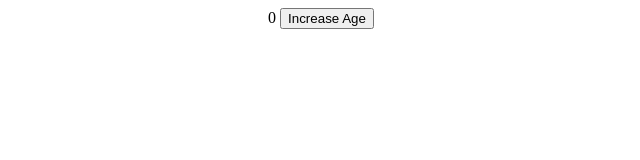
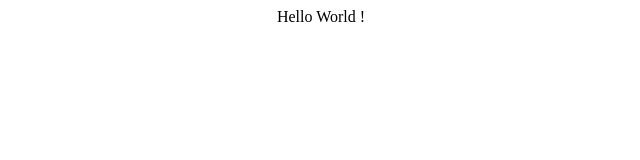
Before and after one commit to samirgautam/React_Basics_Practise, a React (Create React App) app: page / in a window 1280 px wide. Shown: the top 160 px of the page, without its empty margins (319-959 px from the left). Built offline with nearby package versions, Linux system fonts and the light colour scheme.

Commit message:
start file

```diff
--- a/src/App.js
+++ b/src/App.js
@@ -1,18 +1,12 @@
 
 import './App.css';
-import { useState } from 'react';
+
 
 function App() {
-const [age, setAge] = useState(0);
-
-const increaseAge = () =>{
-  setAge(age + 1);
-}
 
   return (
     <div className = "App">
-{age} <button onClick ={increaseAge}>Increase Age</button>
-
+      Hello World !
     </div>
   );
 }
```
Also changed, not shown: src/Planet.js (deleted, +0 -7 lines), src/User.js (deleted, +0 -7 lines).
